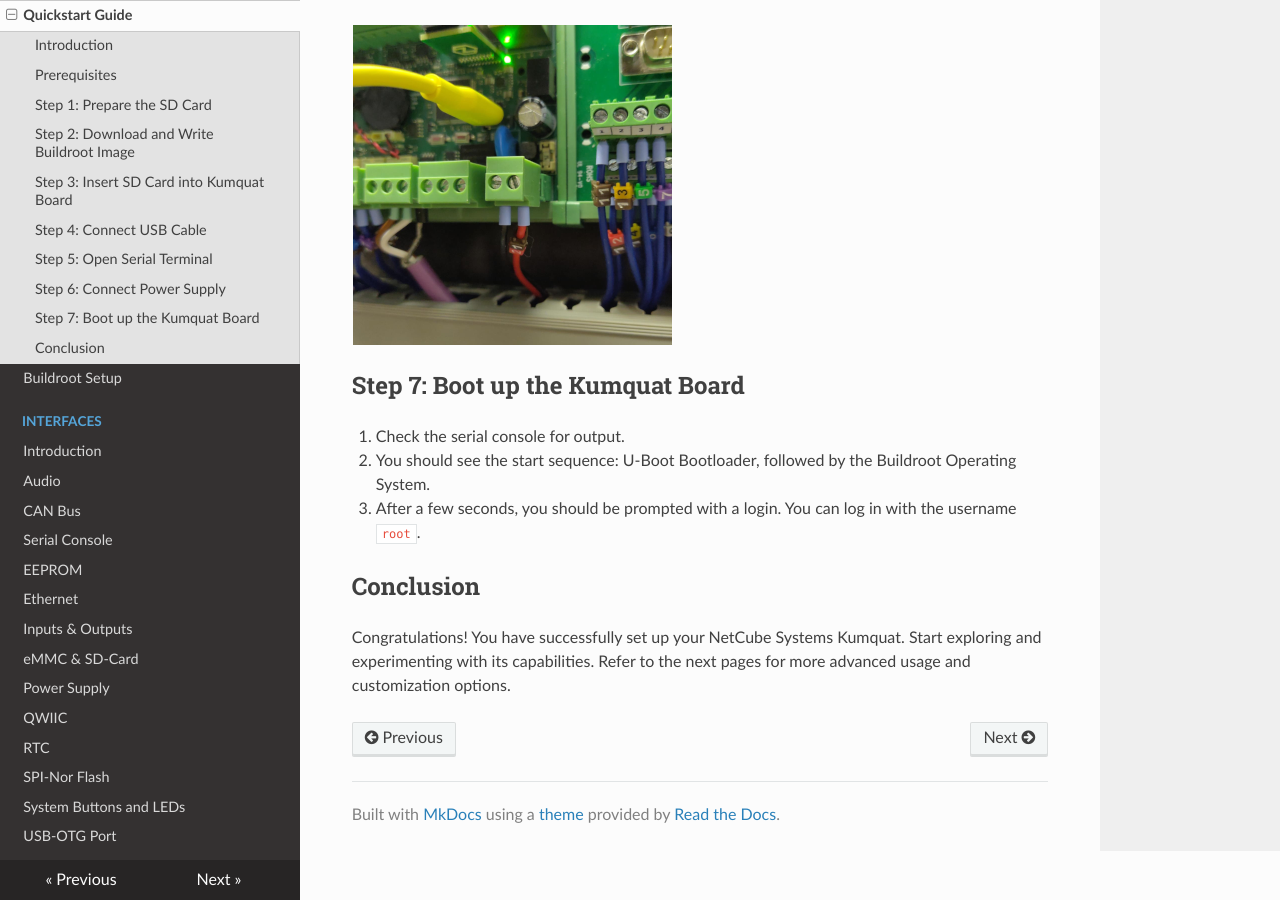
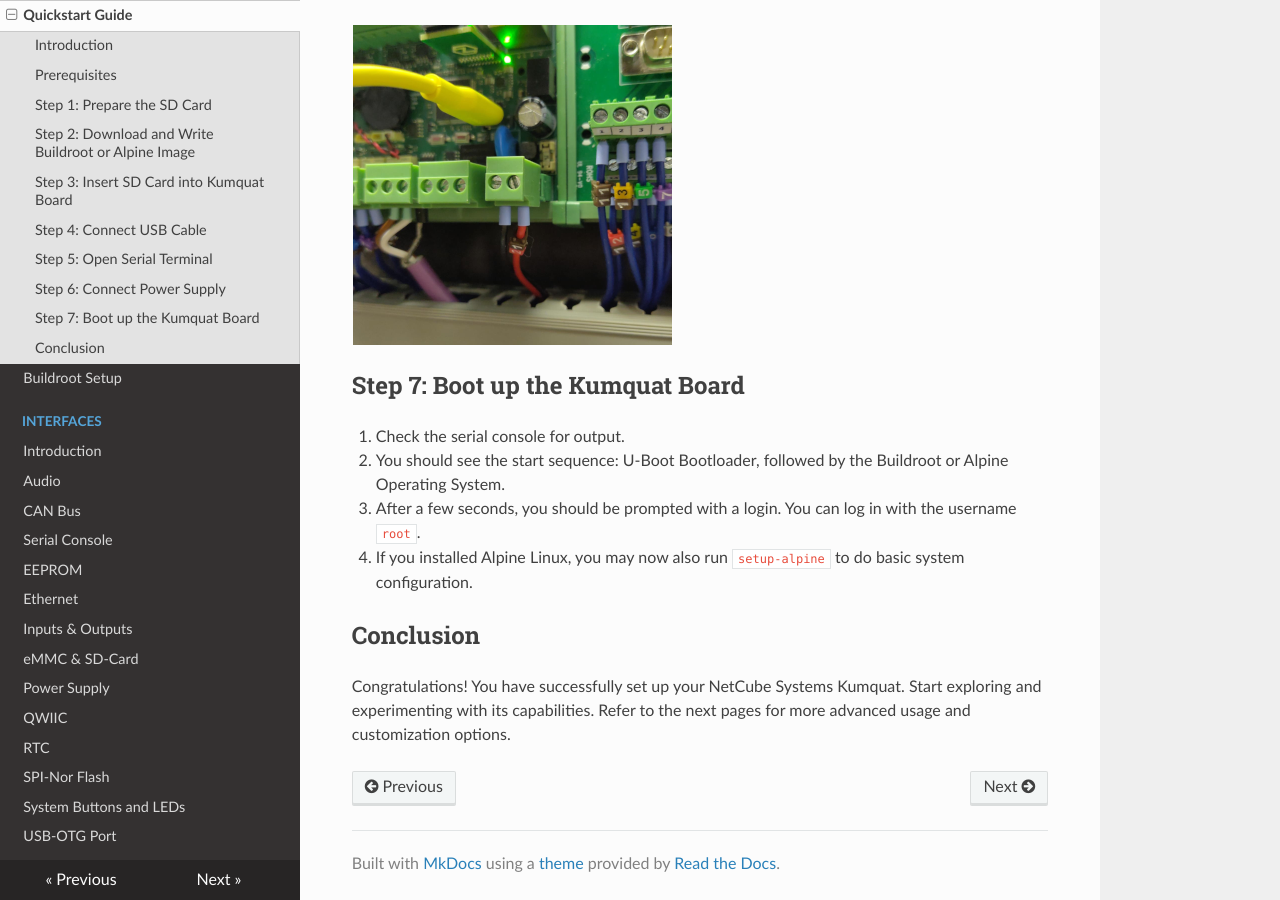
Before and after one commit to NetCube-Systems-Austria/Kumquat-Docs, an MkDocs documentation site: the page built from docs/01_quickstart.md, in a window 1280 px wide and 900 px high, scrolled down 2219 px. Built offline with MkDocs 1.6.1, drawn with Linux system fonts in a browser that asks for light colours; nearby versions of some CDN libraries; some of the changed text lies outside the part shown.

Commit message:
Add Alpine instructions to Quickstart

```diff
--- a/docs/01_quickstart.md
+++ b/docs/01_quickstart.md
@@ -16,9 +16,9 @@ Before you begin, make sure you have the following:
 ## Step 1: Prepare the SD Card
 1. Insert the SD card into the card reader of your computer.
 
-## Step 2: Download and Write Buildroot Image
-1. Download the latest example Buildroot image [here](https://git.netcubesystems.at/NetCube-Systems-Austria/kumquat-buildroot-releases/releases/tag/demo-build).
-2. Use Balena Etcher (or similar tool) to write the Buildroot image to the SD card.
+## Step 2: Download and Write Buildroot or Alpine Image
+1. Download the latest example Buildroot image [here](https://git.netcubesystems.at/NetCube-Systems-Austria/kumquat-buildroot-releases/releases/tag/demo-build) or the Alpine Linux image [here](https://github.com/NetCube-Systems-Austria/Kumquat-Alpine-Linux/releases).
+3. Use Balena Etcher (or similar tool) to write the Buildroot image to the SD card.
 
 ## Step 3: Insert SD Card into Kumquat Board
 1. Eject the SD card from your computer.
@@ -53,8 +53,9 @@ See [Serial Console](interfaces/console) for more Information
 
 ## Step 7: Boot up the Kumquat Board
 1. Check the serial console for output.
-2. You should see the start sequence: U-Boot Bootloader, followed by the Buildroot Operating System.
+2. You should see the start sequence: U-Boot Bootloader, followed by the Buildroot or Alpine Operating System.
 3. After a few seconds, you should be prompted with a login. You can log in with the username `root`.
+4. If you installed Alpine Linux, you may now also run `setup-alpine` to do basic system configuration.
 
 ## Conclusion
 Congratulations! You have successfully set up your NetCube Systems Kumquat. Start exploring and experimenting with its capabilities. Refer to the next pages for more advanced usage and customization options.
```
